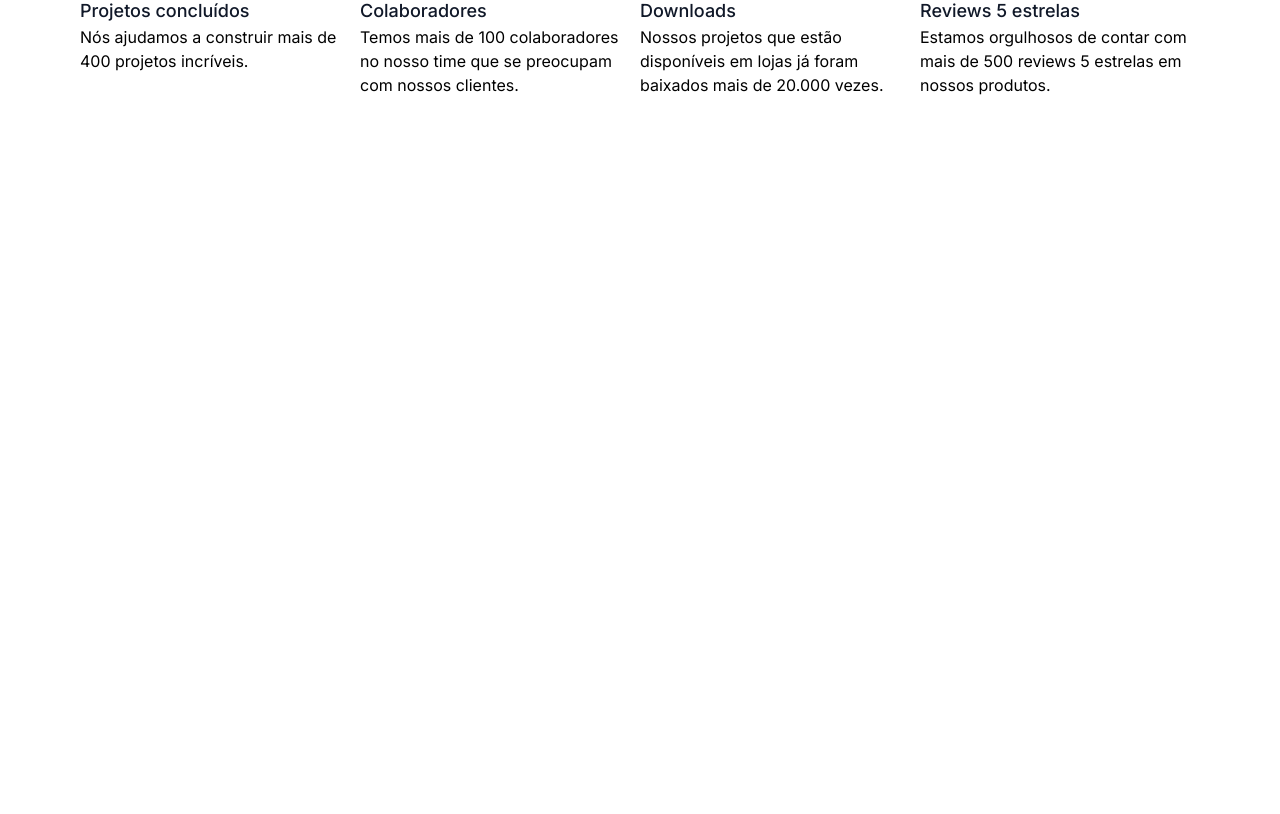
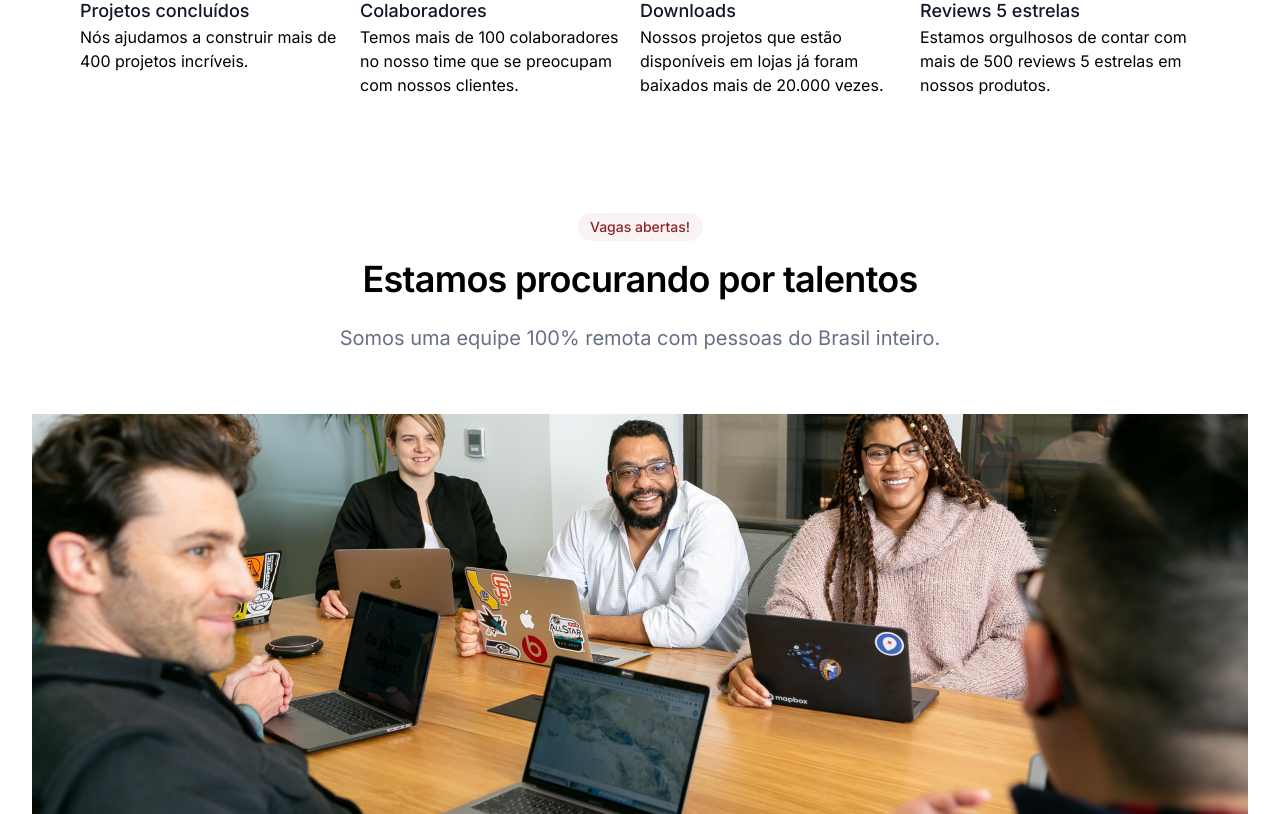
Before and after one commit to xxxArlongxxx/-7DaysOfCode-HTML-e-CSS-, a plain HTML site: page index.html in a window 1280 px wide. Shown: the part 553-1367 px from the top of the page. Before the commit the page ends 800 px from the top, so only its background shows below. Drawn offline with Linux system fonts and the light colour scheme.

Commit message:
4º dia do desafio HTML e CSS, criação da seção de anuncio de vagas.

```diff
--- a/index.html
+++ b/index.html
@@ -67,6 +67,13 @@
       </span>
     </section>
   </section>
+
+  <section class="containerVagas">
+    <div id="tituloDeVagas">Vagas abertas!</div>
+    <div id="subTituloDeVagas">Estamos procurando por talentos</div>
+    <div id="legendaDeVagas">Somos uma equipe 100% remota com pessoas do Brasil inteiro.</div>
+    <img id="imagemDeVagas" src="./imagens/Image.png">
+  </section>
   </main>
 
   <footer>
--- a/style.css
+++ b/style.css
@@ -158,3 +158,51 @@ a{
 .subTextoDasMetricas{
   width: 280px;
 }
+
+.containerVagas{
+  display:flex;
+  justify-content:center;
+  align-items:center;
+  flex-direction:column;
+}
+#tituloDeVagas{
+  font-family: Inter;
+  font-size: 0.875rem;
+  font-weight: 500;
+  line-height: 1.25rem;
+  letter-spacing: 0em;
+  background-color:#8E24240D;
+  border-radius: 1rem;
+  color:#8E2424;
+  width: 7.8125rem;
+  height: 1.75rem;
+  display: flex;
+  justify-content:center;
+  align-items:center;
+}
+
+#subTituloDeVagas{
+font-family: Inter;
+font-size: 2.25rem;
+font-weight: 600;
+letter-spacing: -0.02em;
+text-align: center;
+margin-top: 1rem;
+}
+
+#legendaDeVagas{
+font-family: Inter;
+font-size: 1.25rem;
+font-weight: 400;
+letter-spacing: 0em;
+text-align: center;
+color:#667085;
+margin-top: 1.25em;
+margin-bottom: 4rem;
+
+}
+
+#imagemDeVagas{
+  width: 76rem;
+  height: 25rem;
+}
```
